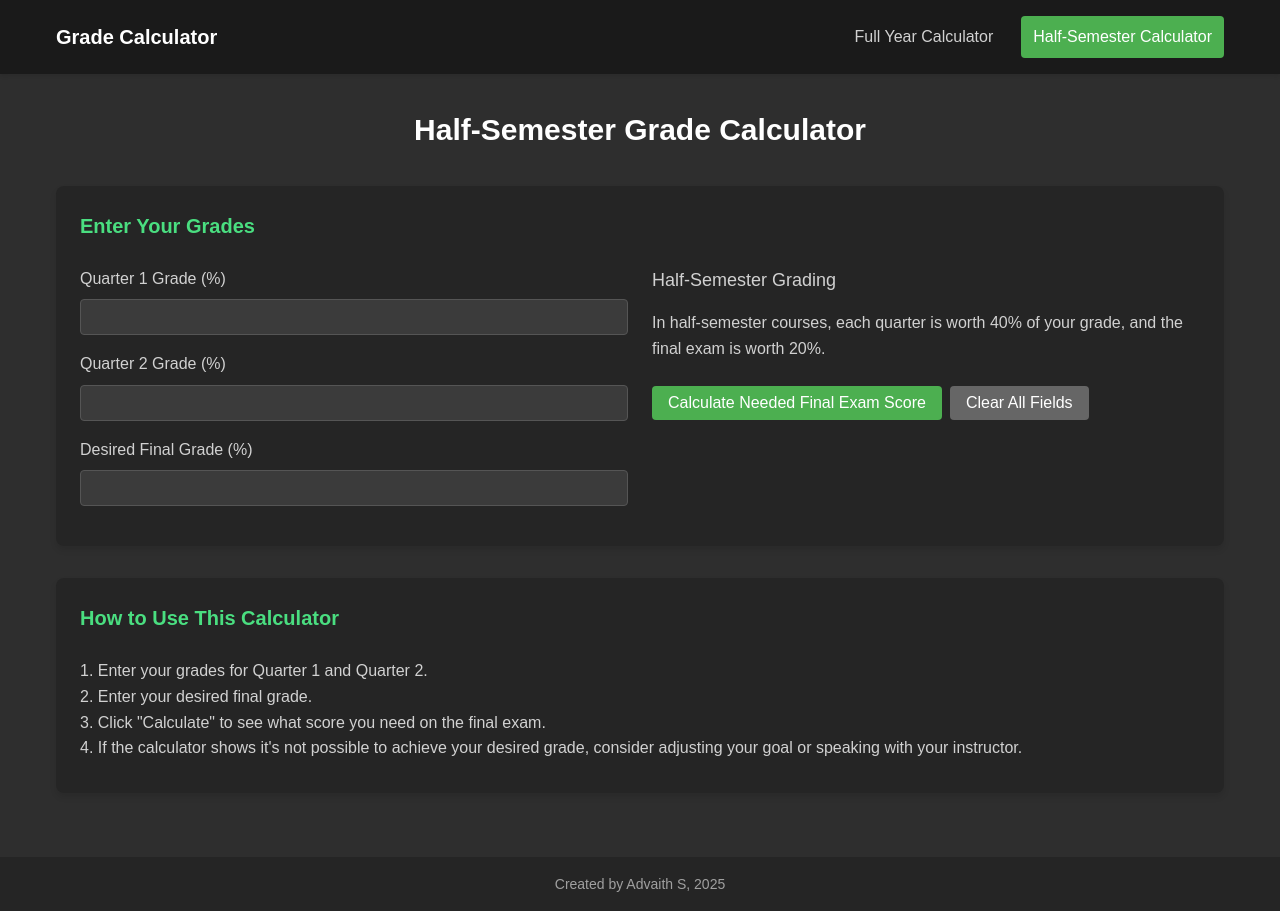
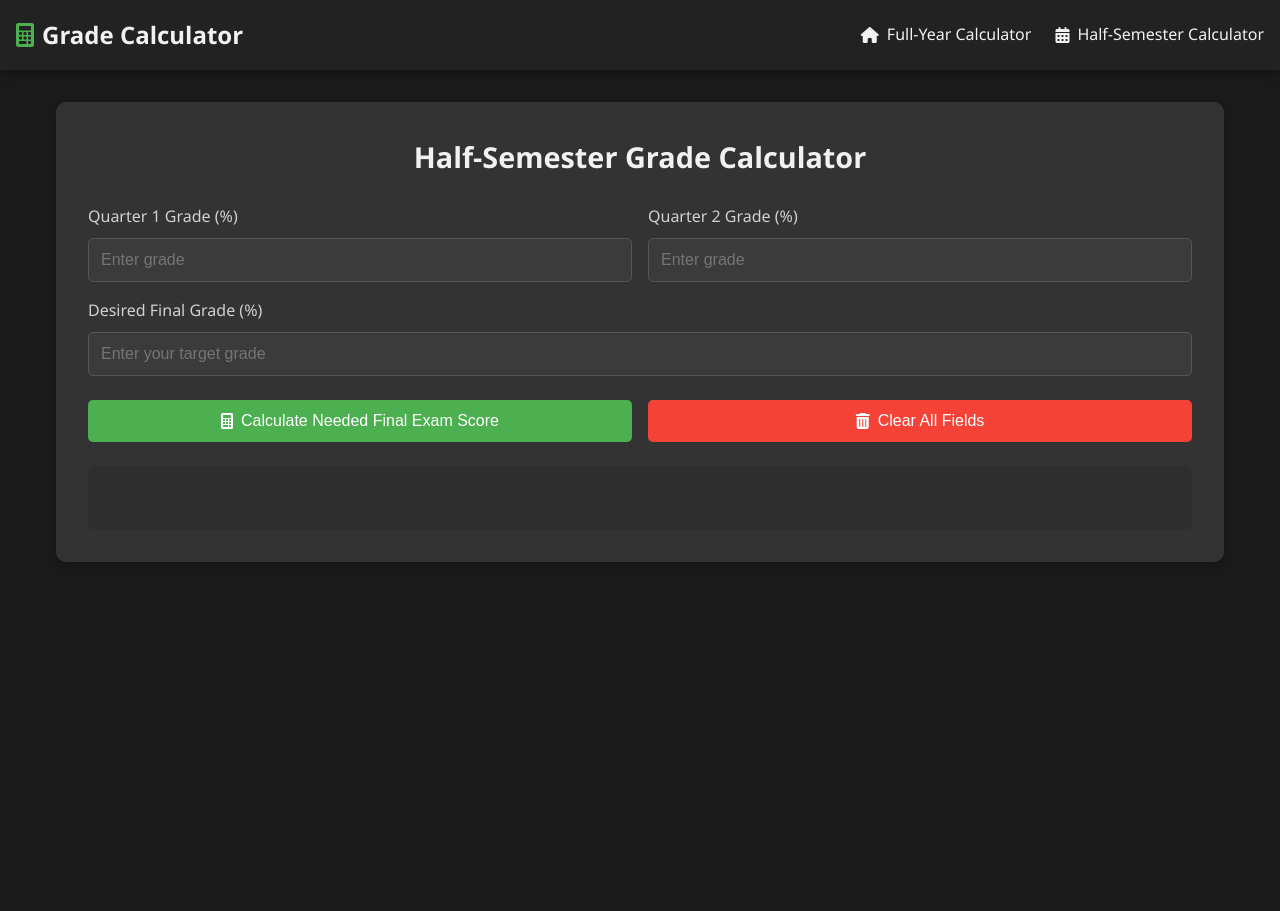
Before and after one commit to ItzFirestar/ItzFirestar.github.io, a plain HTML site: page half-semester.html in a window 1280 px wide. After the commit the page ends 800 px from the top, so only its background shows below. Drawn offline with Linux system fonts and the light colour scheme.

Commit message:
Update half-semester.html

```diff
--- a/half-semester.html
+++ b/half-semester.html
@@ -4,19 +4,20 @@
     <meta charset="UTF-8">
     <meta name="viewport" content="width=device-width, initial-scale=1.0">
     <title>Half-Semester Grade Calculator</title>
+    <link rel="stylesheet" href="https://cdnjs.cloudflare.com/ajax/libs/font-awesome/6.0.0-beta3/css/all.min.css">
     <style>
-        /* Base Styles */
         :root {
-            --bg-color: #2E2E2E;
-            --card-bg: #252525;
+            --primary-bg: #1a1a1a;
+            --secondary-bg: #2E2E2E;
             --input-bg: #3B3B3B;
-            --text-color: #FFFFFF;
-            --text-muted: #D1D1D1;
-            --text-secondary: #A0A0A0;
-            --primary-color: #4CAF50;
-            --primary-hover: #45a049;
-            --border-color: #555555;
-            --accent-color: #4ADE80;
+            --text-color: #F1F1F1;
+            --text-secondary: #D1D1D1;
+            --accent-color: #4CAF50;
+            --accent-hover: #45a049;
+            --link-color: #64B5F6;
+            --border-color: #555;
+            --card-bg: #333333;
+            --nav-bg: #222222;
         }
 
         * {
@@ -26,308 +27,242 @@
         }
 
         body {
-            background-color: var(--bg-color);
+            background-color: var(--primary-bg);
             color: var(--text-color);
-            font-family: Arial, sans-serif;
+            font-family: 'Segoe UI', Tahoma, Geneva, Verdana, sans-serif;
             line-height: 1.6;
-            min-height: 100vh;
-            display: flex;
-            flex-direction: column;
+            padding-bottom: 2rem;
         }
 
-        /* Navigation */
-        nav {
-            background-color: #1A1A1A;
-            padding: 1rem 0;
-            box-shadow: 0 2px 4px rgba(0, 0, 0, 0.1);
+        .navbar {
+            background-color: var(--nav-bg);
+            box-shadow: 0 2px 10px rgba(0, 0, 0, 0.3);
+            position: sticky;
+            top: 0;
+            z-index: 100;
+        }
+
+        .container {
+            width: 100%;
+            max-width: 1200px;
+            margin: 0 auto;
+            padding: 0 1rem;
         }
 
         .nav-container {
-            max-width: 1200px;
-            margin: 0 auto;
-            padding: 0 1rem;
             display: flex;
             justify-content: space-between;
             align-items: center;
+            padding: 1rem;
         }
 
-        .nav-logo {
-            font-size: 1.25rem;
+        .logo {
+            font-size: 1.5rem;
             font-weight: bold;
+            color: var(--text-color);
+            text-decoration: none;
+            display: flex;
+            align-items: center;
+        }
+
+        .logo i {
+            margin-right: 0.5rem;
+            color: var(--accent-color);
         }
 
         .nav-links {
             display: flex;
-            gap: 1rem;
+            list-style: none;
         }
 
-        .nav-link {
-            color: var(--text-muted);
-            text-decoration: none;
-            padding: 0.5rem 0.75rem;
-            border-radius: 0.25rem;
-            transition: background-color 0.2s, color 0.2s;
+        .nav-links li {
+            margin-left: 1.5rem;
         }
 
-        .nav-link:hover {
-            background-color: #333333;
+        .nav-links a {
             color: var(--text-color);
+            text-decoration: none;
+            font-weight: 500;
+            transition: color 0.3s;
+            display: flex;
+            align-items: center;
         }
 
-        .nav-link.active {
-            background-color: var(--primary-color);
-            color: white;
+        .nav-links a:hover {
+            color: var(--accent-color);
         }
 
-        /* Main Content */
-        .container {
-            max-width: 1200px;
-            margin: 0 auto;
-            padding: 2rem 1rem;
-            flex-grow: 1;
+        .nav-links a i {
+            margin-right: 0.5rem;
         }
 
-        h1 {
-            font-size: 1.875rem;
-            text-align: center;
-            margin-bottom: 2rem;
+        .mobile-menu-btn {
+            display: none;
+            background: none;
+            border: none;
+            color: var(--text-color);
+            font-size: 1.5rem;
+            cursor: pointer;
         }
 
         .card {
             background-color: var(--card-bg);
-            border-radius: 0.5rem;
-            box-shadow: 0 4px 6px rgba(0, 0, 0, 0.1);
-            padding: 1.5rem;
-            margin-bottom: 2rem;
+            border-radius: 10px;
+            box-shadow: 0 4px 8px rgba(0, 0, 0, 0.2);
+            padding: 2rem;
+            margin: 2rem 0;
         }
 
-        .card-title {
-            font-size: 1.25rem;
+        h2 {
+            color: var(--text-color);
+            margin-bottom: 1.5rem;
             font-weight: 600;
-            margin-bottom: 1.5rem;
-            color: var(--accent-color);
+            text-align: center;
+            font-size: 1.8rem;
         }
 
-        /* Form Elements */
-        .form-grid {
-            display: grid;
-            grid-template-columns: 1fr;
-            gap: 1.5rem;
-        }
-
-        @media (min-width: 768px) {
-            .form-grid {
-                grid-template-columns: 1fr 1fr;
-            }
+        h3 {
+            color: var(--text-color);
+            margin: 1rem 0;
+            font-weight: 500;
         }
 
         .form-group {
             margin-bottom: 1rem;
         }
 
-        .form-label {
+        label {
             display: block;
-            color: var(--text-muted);
+            color: var(--text-secondary);
             margin-bottom: 0.5rem;
+            font-weight: 500;
         }
 
-        .form-input {
-            width: 100%;
+        input {
             background-color: var(--input-bg);
             color: var(--text-color);
             border: 1px solid var(--border-color);
-            border-radius: 0.25rem;
-            padding: 0.5rem 0.75rem;
+            border-radius: 5px;
+            padding: 0.75rem;
+            width: 100%;
             font-size: 1rem;
+            transition: border-color 0.3s;
         }
 
-        .form-input:focus {
+        input:focus {
             outline: none;
-            border-color: var(--primary-color);
-            box-shadow: 0 0 0 2px rgba(76, 175, 80, 0.25);
+            border-color: var(--accent-color);
         }
 
-        .section-title {
-            font-size: 1.125rem;
-            font-weight: 500;
+        .input-row {
+            display: flex;
+            flex-wrap: wrap;
+            gap: 1rem;
             margin-bottom: 1rem;
-            color: var(--text-muted);
         }
 
-        .button-group {
+        .input-group {
+            flex: 1;
+            min-width: 200px;
+        }
+
+        .btn-group {
             display: flex;
+            gap: 1rem;
+            margin: 1.5rem 0;
             flex-wrap: wrap;
-            gap: 0.5rem;
+        }
+
+        button {
+            cursor: pointer;
+            background-color: var(--accent-color);
+            color: white;
+            border: none;
+            border-radius: 5px;
+            padding: 0.75rem 1.5rem;
+            font-size: 1rem;
+            font-weight: 500;
+            transition: background-color 0.3s;
+            flex: 1;
+            min-width: 150px;
+            display: flex;
+            align-items: center;
+            justify-content: center;
+        }
+
+        button:hover {
+            background-color: var(--accent-hover);
+        }
+
+        button i {
+            margin-right: 0.5rem;
+        }
+
+        .btn-clear {
+            background-color: #f44336;
+        }
+
+        .btn-clear:hover {
+            background-color: #d32f2f;
+        }
+
+        .result-section {
+            background-color: var(--secondary-bg);
+            border-radius: 8px;
+            padding: 1.5rem;
             margin-top: 1.5rem;
         }
 
-        .btn {
-            cursor: pointer;
-            padding: 0.5rem 1rem;
-            border-radius: 0.25rem;
-            font-size: 1rem;
-            border: none;
-            transition: background-color 0.2s;
+        .result-section h3 {
+            margin-top: 0;
+            color: var(--accent-color);
         }
 
-        .btn-primary {
-            background-color: var(--primary-color);
-            color: white;
-        }
-
-        .btn-primary:hover {
-            background-color: var(--primary-hover);
-        }
-
-        .btn-secondary {
-            background-color: #666666;
-            color: white;
-        }
-
-        .btn-secondary:hover {
-            background-color: #555555;
-        }
-
-        /* Results */
-        .result-box {
-            background-color: var(--input-bg);
-            border-radius: 0.5rem;
-            padding: 1rem;
-            margin-top: 1.5rem;
-            border-left: 4px solid var(--primary-color);
-        }
-
-        .result-title {
-            font-size: 1.25rem;
-            font-weight: 600;
-            margin-bottom: 0.5rem;
-        }
-
-        /* Info Section */
-        .info-text {
-            color: var(--text-muted);
-            margin-bottom: 0.5rem;
-        }
-
-        /* Footer */
-        footer {
-            background-color: var(--card-bg);
-            color: var(--text-secondary);
-            text-align: center;
-            padding: 1rem;
-            margin-top: auto;
-            font-size: 0.875rem;
-        }
-
-        /* Responsive adjustments */
-        @media (max-width: 640px) {
-            .nav-container {
+        @media (max-width: 768px) {
+            .nav-links {
+                display: none;
+                position: absolute;
+                top: 60px;
+                left: 0;
+                right: 0;
+                background-color: var(--nav-bg);
                 flex-direction: column;
-                gap: 0.5rem;
+                padding: 1rem;
+                box-shadow: 0 4px 8px rgba(0, 0, 0, 0.2);
             }
 
-            .button-group {
-                flex-direction: column;
+            .nav-links.active {
+                display: flex;
             }
 
-            .btn {
-                width: 100%;
+            .nav-links li {
+                margin: 0.5rem 0;
+            }
+
+            .mobile-menu-btn {
+                display: block;
+            }
+
+            .card {
+                padding: 1.5rem;
+                margin: 1rem 0;
+            }
+
+            .input-group {
+                min-width: 100%;
             }
         }
     </style>
-</head>
-<body>
-    <!-- Navigation -->
-    <nav>
-        <div class="nav-container">
-            <div class="nav-logo">Grade Calculator</div>
-            <div class="nav-links">
-                <a href="index.html" class="nav-link">Full Year Calculator</a>
-                <a href="half-semester.html" class="nav-link active">Half-Semester Calculator</a>
-            </div>
-        </div>
-    </nav>
+    <script>
+        function toggleMenu() {
+            const navLinks = document.querySelector('.nav-links');
+            navLinks.classList.toggle('active');
+        }
 
-    <!-- Main Content -->
-    <div class="container">
-        <h1>Half-Semester Grade Calculator</h1>
-
-        <div class="card">
-            <h2 class="card-title">Enter Your Grades</h2>
-
-            <div class="form-grid">
-                <div>
-                    <div class="form-group">
-                        <label for="q1" class="form-label">Quarter 1 Grade (%)</label>
-                        <input type="number" id="q1" class="form-input" min="0" max="100">
-                    </div>
-
-                    <div class="form-group">
-                        <label for="q2" class="form-label">Quarter 2 Grade (%)</label>
-                        <input type="number" id="q2" class="form-input" min="0" max="100">
-                    </div>
-
-                    <div class="form-group">
-                        <label for="desiredGrade" class="form-label">Desired Final Grade (%)</label>
-                        <input type="number" id="desiredGrade" class="form-input" min="0" max="100">
-                    </div>
-                </div>
-
-                <div>
-                    <h3 class="section-title">Half-Semester Grading</h3>
-                    <p class="info-text">
-                        In half-semester courses, each quarter is worth 40% of your grade,
-                        and the final exam is worth 20%.
-                    </p>
-
-                    <div class="button-group">
-                        <button id="calculateBtn" class="btn btn-primary">Calculate Needed Final Exam Score</button>
-                        <button id="clearBtn" class="btn btn-secondary">Clear All Fields</button>
-                    </div>
-                </div>
-            </div>
-
-            <div id="resultContainer" class="result-box" style="display: none;">
-                <h3 id="result" class="result-title"></h3>
-            </div>
-        </div>
-
-        <div class="card">
-            <h2 class="card-title">How to Use This Calculator</h2>
-            <div class="info-text">
-                <p>1. Enter your grades for Quarter 1 and Quarter 2.</p>
-                <p>2. Enter your desired final grade.</p>
-                <p>3. Click "Calculate" to see what score you need on the final exam.</p>
-                <p>4. If the calculator shows it's not possible to achieve your desired grade,
-                   consider adjusting your goal or speaking with your instructor.</p>
-            </div>
-        </div>
-    </div>
-
-    <!-- Footer -->
-    <footer>
-        Created by Advaith S, 2025
-    </footer>
-
-    <script>
-        // DOM Elements
-        const q1Input = document.getElementById('q1');
-        const q2Input = document.getElementById('q2');
-        const desiredGradeInput = document.getElementById('desiredGrade');
-        const calculateBtn = document.getElementById('calculateBtn');
-        const clearBtn = document.getElementById('clearBtn');
-        const resultContainer = document.getElementById('resultContainer');
-        const resultElement = document.getElementById('result');
-
-        // Event Listeners
-        calculateBtn.addEventListener('click', calculateNeededFinalGrade);
-        clearBtn.addEventListener('click', clearFields);
-
-        // Functions
         function calculateNeededFinalGrade() {
-            let quarter1 = parseFloat(q1Input.value) || 0;
-            let quarter2 = parseFloat(q2Input.value) || 0;
-            let desiredGrade = parseFloat(desiredGradeInput.value);
+            let quarter1 = parseFloat(document.getElementById("q1").value) || 0;
+            let quarter2 = parseFloat(document.getElementById("q2").value) || 0;
+            let desiredGrade = parseFloat(document.getElementById("desiredGrade").value);
 
             if (isNaN(desiredGrade) || desiredGrade < 0 || desiredGrade > 100) {
                 alert("Please enter a valid desired final grade between 0 and 100.");
@@ -346,17 +281,67 @@
                 resultText = "You need a " + neededFinalExam.toFixed(2) + "% on the Final Exam.";
             }
 
-            resultElement.textContent = resultText;
-            resultContainer.style.display = 'block';
+            document.getElementById("result").innerText = resultText;
         }
 
         function clearFields() {
-            q1Input.value = '';
-            q2Input.value = '';
-            desiredGradeInput.value = '';
-            resultElement.textContent = '';
-            resultContainer.style.display = 'none';
+            document.getElementById("q1").value = "";
+            document.getElementById("q2").value = "";
+            document.getElementById("desiredGrade").value = "";
+            document.getElementById("result").innerText = "";
         }
     </script>
+</head>
+<body>
+    <nav class="navbar">
+        <div class="nav-container">
+            <a href="index.html" class="logo">
+                <i class="fas fa-calculator"></i>
+                Grade Calculator
+            </a>
+            <button class="mobile-menu-btn" onclick="toggleMenu()">
+                <i class="fas fa-bars"></i>
+            </button>
+            <ul class="nav-links">
+                <li><a href="index.html"><i class="fas fa-home"></i> Full-Year Calculator</a></li>
+                <li><a href="half_semester_calculator.html"><i class="fas fa-calendar-alt"></i> Half-Semester Calculator</a></li>
+            </ul>
+        </div>
+    </nav>
+
+    <div class="container">
+        <div class="card">
+            <h2>Half-Semester Grade Calculator</h2>
+
+            <div class="input-row">
+                <div class="input-group">
+                    <label for="q1">Quarter 1 Grade (%)</label>
+                    <input type="number" id="q1" min="0" max="100" placeholder="Enter grade">
+                </div>
+                <div class="input-group">
+                    <label for="q2">Quarter 2 Grade (%)</label>
+                    <input type="number" id="q2" min="0" max="100" placeholder="Enter grade">
+                </div>
+            </div>
+
+            <div class="form-group">
+                <label for="desiredGrade">Desired Final Grade (%)</label>
+                <input type="number" id="desiredGrade" min="0" max="100" placeholder="Enter your target grade">
+            </div>
+
+            <div class="btn-group">
+                <button onclick="calculateNeededFinalGrade()">
+                    <i class="fas fa-calculator"></i> Calculate Needed Final Exam Score
+                </button>
+                <button class="btn-clear" onclick="clearFields()">
+                    <i class="fas fa-trash-alt"></i> Clear All Fields
+                </button>
+            </div>
+
+            <div class="result-section">
+                <h3 id="result"></h3>
+            </div>
+        </div>
+    </div>
 </body>
 </html>
```
